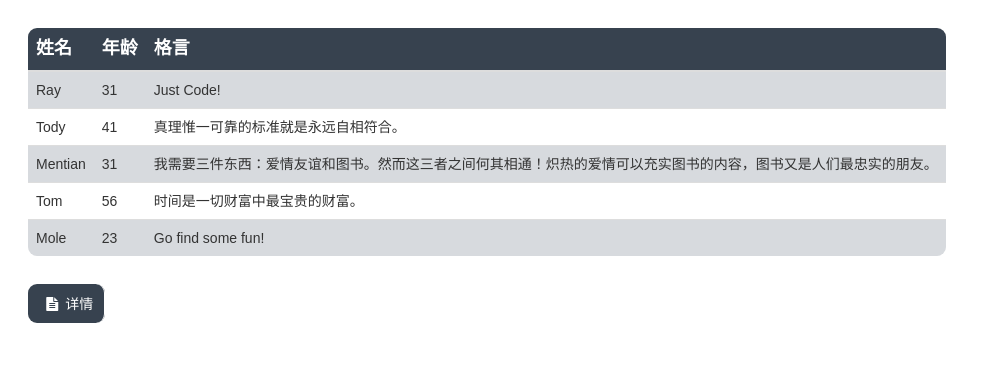
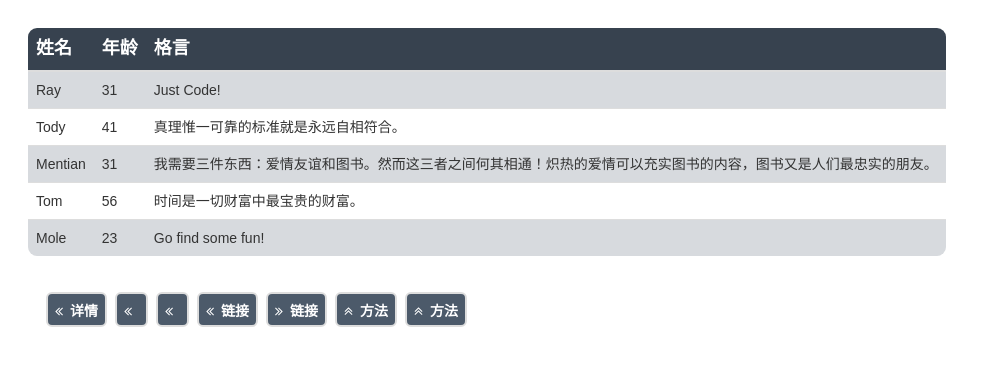
Before and after one commit to WhiteHatRay/FreeUI-For-Bootstrap3.3.7, a plain HTML site: page pages/components/table.html in a window 1280 px wide. Shown: the whole page, without its empty margins (0-981 px from the left). Drawn offline with nearby package versions, Linux system fonts and the light colour scheme.

Commit message:
function_bar for table && some changes for pagination

```diff
--- a/css/free.css
+++ b/css/free.css
@@ -152,31 +152,42 @@ tr:last-child td:last-child {
 }
 
 .free-table-bar{
-	margin: 0em 2em;
-	width: auto;
 	display: inline-block;
-	border-radius: 9px;
+	float: left;
+	padding: 0;
+    /*background: #4c5a6a;*/
+    margin-left: 2em;
+    padding: .3em 1em;
 }
 .free-table-bar i{
 	padding: 0em .5em;
 }
-.free-table-bar-cool{
-	background: #37424F;
-	color: white;
-}
-.free-table-bar .free-table-bar-item:first-child{
-	border-radius: 9px 0 0 9px;
-}
-.free-table-bar .free-table-bar-item:last-child{
-	border-radius: 0 9px 9px 0;
-}
+
 .free-table-bar-item{
-	padding: .7em .8em;
-	border-right: 1px solid white;
+	list-style: none;
+	display: inline;
+    float: left;
+    margin-left: -1px;
+    color: #FFFFFF;
+    background: #4c5a6a;
+    border: 2px solid #ddd;
+    border-radius: 6px;
+    margin: 4px;
+	font-weight: bold;
+	width: auto;
+	height: 35px;
+	line-height: 35px;
+	text-align: center;
+	padding: 0em .5em 0em 0em;
 	cursor: pointer;
 }
 .free-table-bar-item:hover{
-	background: #293038;
+	background: #293039;
+	padding: 0em .5em 0em 0em;
+}
+.free-table-bar-item a{
+	display: block;
+	color: #FFFFFF;
 }
 
 
--- a/js/free.js
+++ b/js/free.js
@@ -77,8 +77,6 @@ $(document).ready(function(){
 		$(this).addClass('selected');
 	});
 
-
-
 	//分页
 	$.pagination = {
 		//config array(currentPage, sumPages)
@@ -134,4 +132,28 @@ $(document).ready(function(){
 			});
 		}
 	};
+
+	//table功能栏
+	$.freetable = {
+		config: function(barId, functionBtnArr){
+			var barId = barId; //功能栏ID
+			$.each(functionBtnArr, function(n, value) {
+				var icon = value['icon']; //
+				var name =  value['name'];
+				var type = value['type']; //按钮类型（link; action）
+				if(type == "link"){
+					//链接按钮
+					var href = value['href'];
+					$('#' + barId).append('<li class="free-table-bar-item"><a href="'+ href +'">'+ icon + name +'</a></li>');
+				} else if(type == "action"){
+					//action按钮，点击执行某段代码
+					var customFunction = value['customFunction'];
+					$('#' + barId).append('<li class="free-table-bar-item">'+ icon + name +'</li>');
+					$('#' + barId).children("li:last-child").click(function(){
+						eval(customFunction);
+					});
+				}
+			});
+		}
+	};
 });
--- a/pages/components/table.html
+++ b/pages/components/table.html
@@ -64,10 +64,46 @@
 			</tbody>
 		</table>
 
-		<div class="free-table-bar free-table-bar-cool">
-			<div class="free-table-bar-item">
-				<i class="fa fa-file-text" aria-hidden="true"></i>详情
-			</div>
-		</div>
+		<ul class="free-table-bar" id="free-table-bar">
+			<li class="free-table-bar-item"><a href="pagination.html"><i class="fa fa-angle-double-left" aria-hidden="true"></i>详情</a></li>
+			<li class="free-table-bar-item"><i class="fa fa-angle-double-left" aria-hidden="true"></i></li>
+			<li class="free-table-bar-item"><i class="fa fa-angle-double-left" aria-hidden="true"></i></li>
+		</ul>
+
+		<script>
+			var myfunc = function(){
+				alert(2);
+			}
+			var myfunc2 = function(){
+				alert(3);
+			}
+			$(document).ready(function(){
+				$.freetable.config('free-table-bar', [
+					{
+						icon: '<i class="fa fa-angle-double-left" aria-hidden="true"></i>',
+						name: '链接',
+						type: 'link',
+						href: "http://www.baidu.com"
+					},
+					{
+						icon: '<i class="fa fa-angle-double-right" aria-hidden="true"></i>',
+						name: '链接',
+						type: 'link',
+						href: "http://www.baidu.com"
+					},
+					{
+						icon: '<i class="fa fa-angle-double-up" aria-hidden="true"></i>',
+						name: '方法',
+						type: 'action',
+						customFunction: 'myfunc()'
+					}, {
+						icon: '<i class="fa fa-angle-double-up" aria-hidden="true"></i>',
+						name: '方法',
+						type: 'action',
+						customFunction: 'myfunc2()'
+					},
+				]);
+			});
+		</script>
 	</body>
 </html>
```
Also changed, not shown: pages/components/pagination.html (+1 -1 lines).
